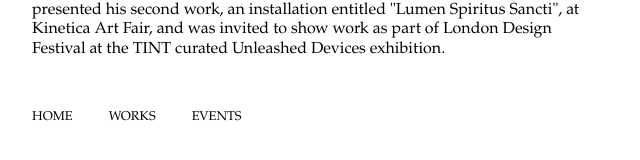
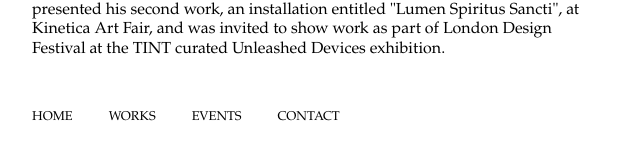
Before and after one commit to psd/andrewback.net, a plain HTML site: page bio.html in a window 1280 px wide. Shown: the part 310-470 px from the top of the page, 0-640 px from the left. Drawn offline with Linux system fonts and the light colour scheme.

Commit message:
Added contact e-mail.

```diff
--- a/bio.html
+++ b/bio.html
@@ -22,6 +22,7 @@
 				<li><a href='/'>Home</a></li>
 				<li><a href='/works'>Works</a></li>
 				<li><a href='/events'>Events</a></li>
+				<li><a href='mailto:arback@computer.org'>Contact</a></li>
 			</ul>
 		</div>
 	</div>
```
Also changed, not shown: events.html (+1 -0 lines), index.html (+1 -0 lines), works/LSS.html (+1 -0 lines), works/No-Numbers.html (+2 -1 lines), works/VIR.html (+1 -0 lines), works/index.html (+1 -0 lines).
